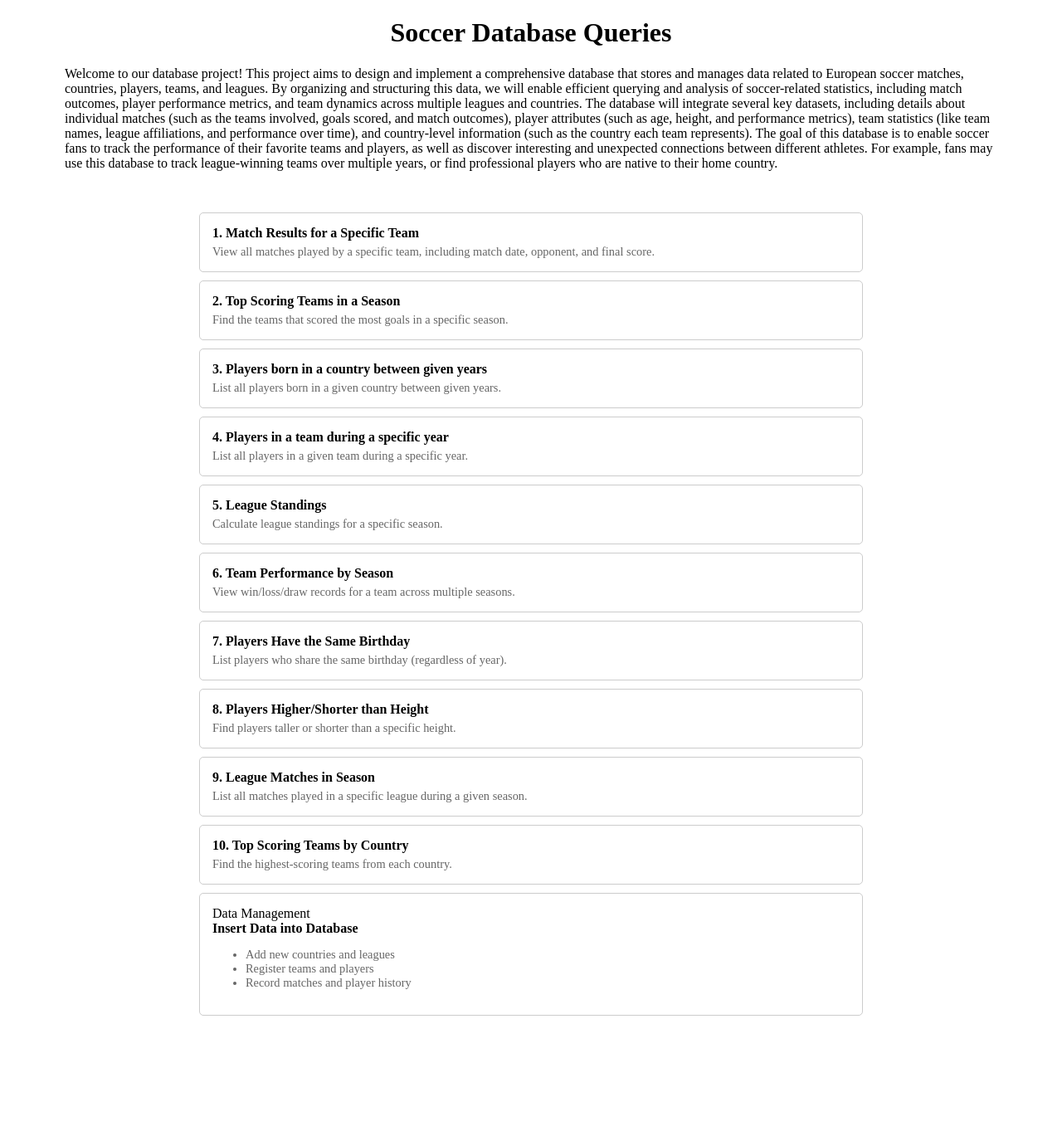
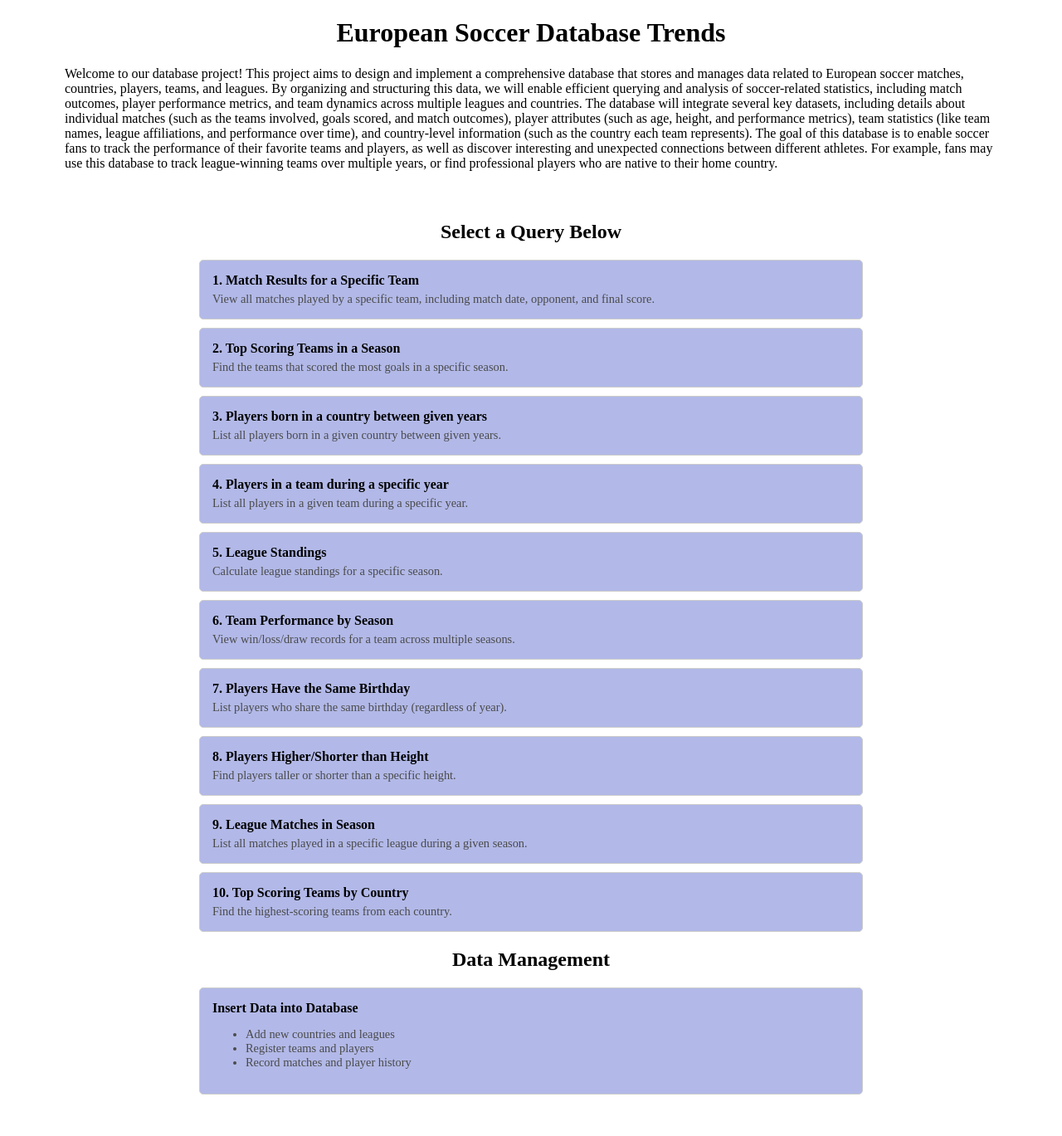
Before and after one commit to aroraj/MPCS-53001-FinalProject, a Flask app: page / in a window 1280 px wide. Shown: the whole page at 83% size. Before the commit the page ends 1224 px from the top, so only its background shows below. Run offline with Flask 3, Linux system fonts and the light colour scheme; parts of the project's set-up code (start-up, migrations or seed data) failed here and were passed over.

Commit message:
added color

```diff
--- a/templates/index.html
+++ b/templates/index.html
@@ -16,6 +16,7 @@
         border: 1px solid #ccc;
         border-radius: 5px;
         cursor: pointer;
+        background-color: rgb(178, 185, 232);
       }
       .query-item:hover {
         background-color: #f0f0f0;
@@ -25,7 +26,7 @@
         margin-bottom: 5px;
       }
       .query-description {
-        color: #666;
+        color: #4a4a4a;
         font-size: 0.9em;
       }
       a {
@@ -35,7 +36,7 @@
     </style>
   </head>
   <body>
-    <h1 style="text-align: center">Soccer Database Queries</h1>
+    <h1 style="text-align: center">European Soccer Database Trends</h1>
     <p style="padding-left: 70px; padding-right: 70px"> Welcome to our database project!
       This project aims to design and implement a comprehensive database
       that stores and manages data related to European soccer matches, countries,
@@ -54,6 +55,7 @@
       over multiple years, or find professional players who are native to their home
       country.</p>
     <div class="query-list">
+      <h2 style="text-align: center">Select a Query Below</h2>
       <a href="/query1">
         <div class="query-item">
           <div class="query-title">1. Match Results for a Specific Team</div>
@@ -149,9 +151,10 @@
         </div>
       </a>
 
+      <h2 style="text-align: center">Data Management</h2>
+
       <a href="{{ url_for('insert_page') }}">
         <div class="query-item">
-          <div class="query-number">Data Management</div>
           <div class="query-title">Insert Data into Database</div>
           <div class="query-description">
             <ul>
```
Also changed, not shown: README.md.
